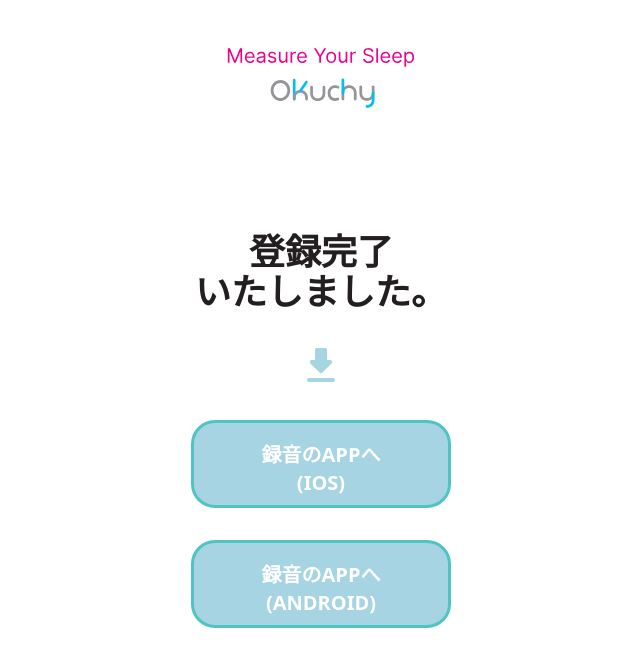
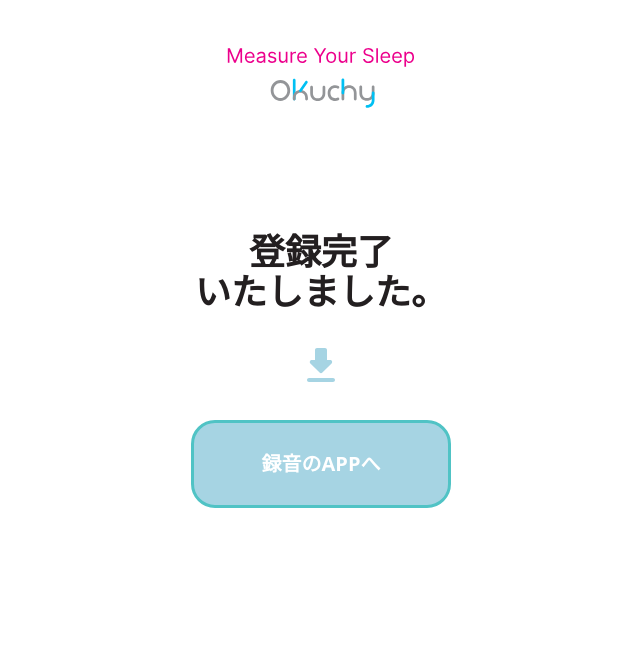
Before and after one commit to sang612/NERU, a Next.js app: page /app-download in a window 1280 px wide. Shown: the top 666 px of the page, without its empty margins (319-959 px from the left). Built offline with nearby package versions, Linux system fonts and the light colour scheme.

Commit message:
hot-fix: remove button app link

```diff
--- a/src/app/app-download/page.js
+++ b/src/app/app-download/page.js
@@ -19,17 +19,10 @@ export default function AppDownloadPage() {
           <div className="flex justify-center w-full my-[30px]">
             <DownloadIcon width={48} height={48} />
           </div>
-          <Link href="https://nerusoku.okuchy.com/applinks" legacyBehavior>
-            <a target="_blank" rel="noopener noreferrer">
-              <Button classname="bg-[#A6D4E3] border-[#50C3C5] border-[3px] h-[88px] w-[260px] rounded-[24px] font-bold text-xl mb-8">
-                録音のAPPへ(IOS)
-              </Button>
-            </a>
-          </Link>
           <Link href="https://nerusoku.page.link/app" legacyBehavior>
             <a target="_blank" rel="noopener noreferrer">
               <Button classname="bg-[#A6D4E3] border-[#50C3C5] border-[3px] h-[88px] w-[260px] rounded-[24px] font-bold text-xl">
-                録音のAPPへ(Android)
+                録音のAPPへ
               </Button>
             </a>
           </Link>
```
